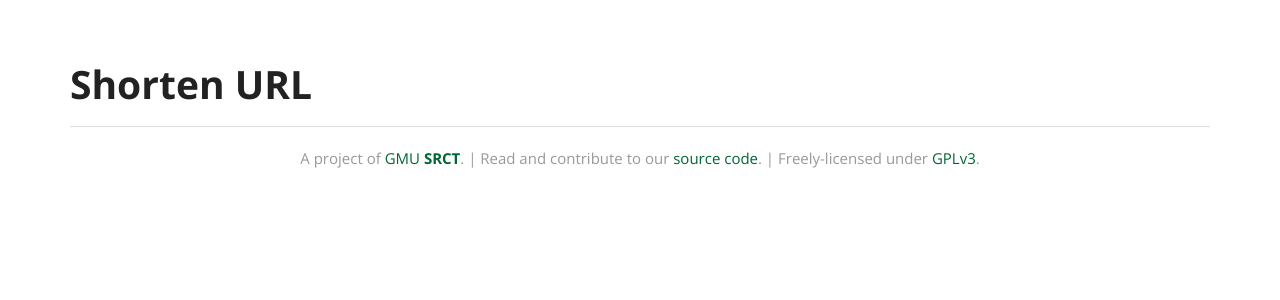
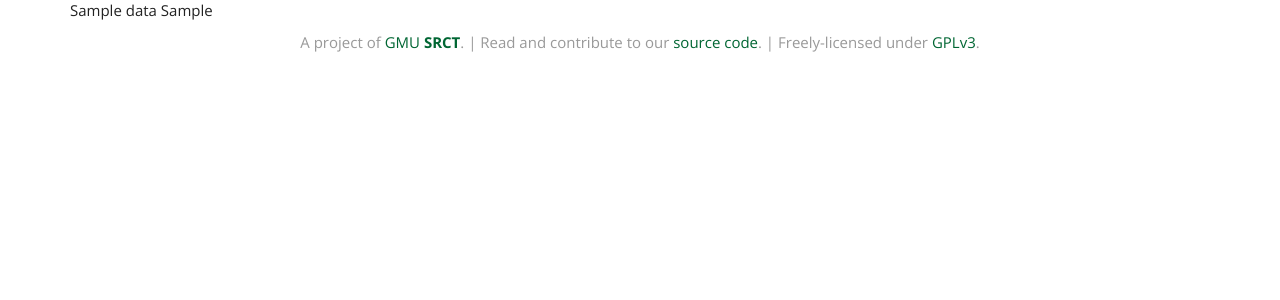
Before and after one commit to bruno207/feels-analysis, a Django app: template feels_analysis/feels_analysis/templates/index.html in a window 1280 px wide. Shown: the top 300 px of the page. Run offline with Django 3.2, Linux system fonts and the light colour scheme; the template is opened without the code that fills it: most values are stand-ins (such as "Sample title", 1, 10 or a date in 2020); some libraries are stand-ins or nearby versions; some web fonts are replaced.

Commit message:
JSON Gathering from Last.fm + index testing
- Data gathering part one
- key redacted but the code works pulling one artist, song from json request
from last.fm
- it's 2:53 am and I am barely tired and have no idea of what sleep means, can I make it?

```diff
--- a/feels_analysis/feels_analysis/templates/index.html
+++ b/feels_analysis/feels_analysis/templates/index.html
@@ -1,20 +1,14 @@
 {% extends 'layouts/base.html' %}
 
 {% block title %}
-Go - A University Branded URL Shortener
+Feels Analysis - A project by :dhaynes:
 {% endblock %}
 
 
 {% block content %}
-
-
-<div class="page-header" id="banner">
-  <div class="row">
-    <div class="col-md-12">
-      <h1><strong>Shorten URL</strong></h1>
-    </div>
-  </div>
-</div>
-
+<p>
+  {{ data }}
+  {{ data0 }}
+</p>
 
 {% endblock %}
```
Also changed, not shown: feels_analysis/feels_analysis/views.py (+12 -1 lines).
